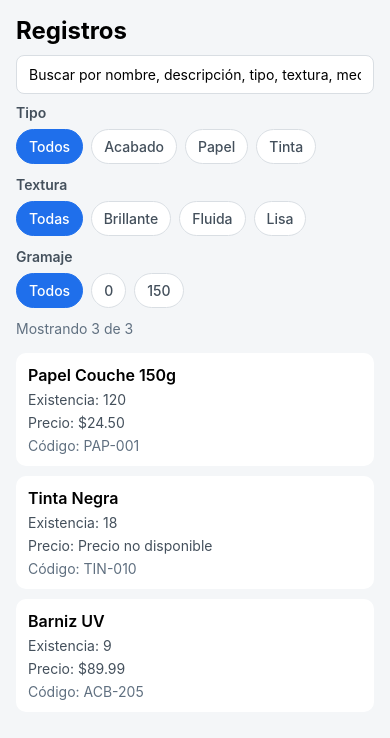
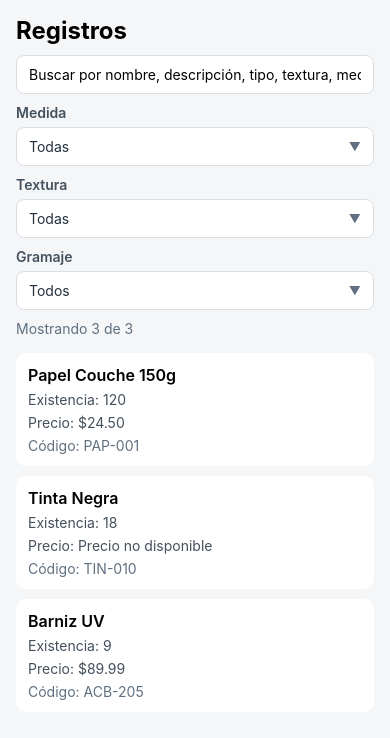
Before and after one commit to robertodi90-dot/app-movil, a React Native app: screen / in a window 390 px wide. Shown: the top 738 px of the page. Built offline with nearby package versions, Linux system fonts and the light colour scheme.

Commit message:
Ajusta filtros v1 con desplegables y medida

```diff
--- a/App.tsx
+++ b/App.tsx
@@ -3,7 +3,6 @@ import { useMemo, useState } from "react";
 import {
   FlatList,
   Pressable,
-  ScrollView,
   SafeAreaView,
   StyleSheet,
   Text,
@@ -24,16 +23,17 @@ const obtenerOpcionesUnicas = (
 export default function App() {
   const [busqueda, setBusqueda] = useState("");
   const [filtros, setFiltros] = useState<FiltrosBusqueda>({
-    tipo: "",
+    medida: "",
     textura: "",
     gramaje: ""
   });
+  const [filtroAbierto, setFiltroAbierto] = useState<"" | "medida" | "textura" | "gramaje">("");
   const [registroSeleccionado, setRegistroSeleccionado] = useState<Registro | null>(
     null
   );
 
-  const opcionesTipo = useMemo(
-    () => obtenerOpcionesUnicas(registros, (item) => item.tipo),
+  const opcionesMedida = useMemo(
+    () => obtenerOpcionesUnicas(registros, (item) => item.medida),
     []
   );
   const opcionesTextura = useMemo(
@@ -116,72 +116,57 @@ export default function App() {
           style={styles.searchInput}
         />
         <View style={styles.filtersBlock}>
-          <Text style={styles.filterLabel}>Tipo</Text>
-          <ScrollView horizontal showsHorizontalScrollIndicator={false}>
-            <View style={styles.filterRow}>
-              <FiltroOpcion
-                label="Todos"
-                activo={!filtros.tipo}
-                onPress={() => setFiltros((prev) => ({ ...prev, tipo: "" }))}
-              />
-              {opcionesTipo.map((opcion) => (
-                <FiltroOpcion
-                  key={`tipo-${opcion}`}
-                  label={opcion}
-                  activo={filtros.tipo === opcion}
-                  onPress={() =>
-                    setFiltros((prev) => ({ ...prev, tipo: opcion }))
-                  }
-                />
-              ))}
-            </View>
-          </ScrollView>
+          <Text style={styles.filterLabel}>Medida</Text>
+          <FiltroDesplegable
+            label={!filtros.medida ? "Todas" : filtros.medida}
+            abierto={filtroAbierto === "medida"}
+            opciones={opcionesMedida}
+            opcionActiva={filtros.medida}
+            textoTodas="Todas"
+            onToggle={() =>
+              setFiltroAbierto((prev) => (prev === "medida" ? "" : "medida"))
+            }
+            onSeleccionar={(valor) => {
+              setFiltros((prev) => ({ ...prev, medida: valor }));
+              setFiltroAbierto("");
+            }}
+          />
         </View>
 
         <View style={styles.filtersBlock}>
           <Text style={styles.filterLabel}>Textura</Text>
-          <ScrollView horizontal showsHorizontalScrollIndicator={false}>
-            <View style={styles.filterRow}>
-              <FiltroOpcion
-                label="Todas"
-                activo={!filtros.textura}
-                onPress={() => setFiltros((prev) => ({ ...prev, textura: "" }))}
-              />
-              {opcionesTextura.map((opcion) => (
-                <FiltroOpcion
-                  key={`textura-${opcion}`}
-                  label={opcion}
-                  activo={filtros.textura === opcion}
-                  onPress={() =>
-                    setFiltros((prev) => ({ ...prev, textura: opcion }))
-                  }
-                />
-              ))}
-            </View>
-          </ScrollView>
+          <FiltroDesplegable
+            label={!filtros.textura ? "Todas" : filtros.textura}
+            abierto={filtroAbierto === "textura"}
+            opciones={opcionesTextura}
+            opcionActiva={filtros.textura}
+            textoTodas="Todas"
+            onToggle={() =>
+              setFiltroAbierto((prev) => (prev === "textura" ? "" : "textura"))
+            }
+            onSeleccionar={(valor) => {
+              setFiltros((prev) => ({ ...prev, textura: valor }));
+              setFiltroAbierto("");
+            }}
+          />
         </View>
 
         <View style={styles.filtersBlock}>
           <Text style={styles.filterLabel}>Gramaje</Text>
-          <ScrollView horizontal showsHorizontalScrollIndicator={false}>
-            <View style={styles.filterRow}>
-              <FiltroOpcion
-                label="Todos"
-                activo={!filtros.gramaje}
-                onPress={() => setFiltros((prev) => ({ ...prev, gramaje: "" }))}
-              />
-              {opcionesGramaje.map((opcion) => (
-                <FiltroOpcion
-                  key={`gramaje-${opcion}`}
-                  label={opcion}
-                  activo={filtros.gramaje === opcion}
-                  onPress={() =>
-                    setFiltros((prev) => ({ ...prev, gramaje: opcion }))
-                  }
-                />
-              ))}
-            </View>
-          </ScrollView>
+          <FiltroDesplegable
+            label={!filtros.gramaje ? "Todos" : filtros.gramaje}
+            abierto={filtroAbierto === "gramaje"}
+            opciones={opcionesGramaje}
+            opcionActiva={filtros.gramaje}
+            textoTodas="Todos"
+            onToggle={() =>
+              setFiltroAbierto((prev) => (prev === "gramaje" ? "" : "gramaje"))
+            }
+            onSeleccionar={(valor) => {
+              setFiltros((prev) => ({ ...prev, gramaje: valor }));
+              setFiltroAbierto("");
+            }}
+          />
         </View>
         <Text style={styles.counter}>
           Mostrando {resultado.length} de {registros.length}
@@ -219,20 +204,68 @@ export default function App() {
 
 type FiltroOpcionProps = {
   label: string;
-  activo: boolean;
+  activo?: boolean;
   onPress: () => void;
 };
 
 function FiltroOpcion({ label, activo, onPress }: FiltroOpcionProps) {
   return (
     <Pressable
-      style={[styles.filterChip, activo && styles.filterChipActive]}
+      style={[styles.dropdownItem, activo && styles.dropdownItemActive]}
       onPress={onPress}
     >
-      <Text style={[styles.filterChipText, activo && styles.filterChipTextActive]}>
+      <Text style={[styles.dropdownItemText, activo && styles.dropdownItemTextActive]}>
         {label}
       </Text>
     </Pressable>
+  );
+}
+
+type FiltroDesplegableProps = {
+  label: string;
+  abierto: boolean;
+  opciones: string[];
+  opcionActiva: string;
+  textoTodas: string;
+  onToggle: () => void;
+  onSeleccionar: (valor: string) => void;
+};
+
+function FiltroDesplegable({
+  label,
+  abierto,
+  opciones,
+  opcionActiva,
+  textoTodas,
+  onToggle,
+  onSeleccionar
+}: FiltroDesplegableProps) {
+  return (
+    <View style={styles.dropdown}>
+      <Pressable style={styles.dropdownButton} onPress={onToggle}>
+        <Text style={styles.dropdownButtonText}>{label}</Text>
+        <Text style={styles.dropdownArrow}>{abierto ? "▲" : "▼"}</Text>
+      </Pressable>
+
+      {abierto ? (
+        <View style={styles.dropdownPanel}>
+          {/* Lista básica para mantener una experiencia simple en móvil y web */}
+          <FiltroOpcion
+            label={textoTodas}
+            activo={!opcionActiva}
+            onPress={() => onSeleccionar("")}
+          />
+          {opciones.map((opcion) => (
+            <FiltroOpcion
+              key={opcion}
+              label={opcion}
+              activo={opcionActiva === opcion}
+              onPress={() => onSeleccionar(opcion)}
+            />
+          ))}
+        </View>
+      ) : null}
+    </View>
   );
 }
 
@@ -265,28 +298,46 @@ const styles = StyleSheet.create({
     fontWeight: "600",
     color: "#44505C"
   },
-  filterRow: {
-    flexDirection: "row",
-    gap: 8,
-    paddingVertical: 2
+  dropdown: {
+    gap: 6
   },
-  filterChip: {
+  dropdownButton: {
     backgroundColor: "#FFF",
     borderWidth: 1,
     borderColor: "#D9DEE3",
-    borderRadius: 999,
+    borderRadius: 8,
     paddingHorizontal: 12,
-    paddingVertical: 8
+    paddingVertical: 10,
+    flexDirection: "row",
+    alignItems: "center",
+    justifyContent: "space-between"
   },
-  filterChipActive: {
+  dropdownButtonText: {
+    color: "#24303C"
+  },
+  dropdownArrow: {
+    color: "#607080",
+    fontSize: 12
+  },
+  dropdownPanel: {
+    backgroundColor: "#FFF",
+    borderWidth: 1,
+    borderColor: "#D9DEE3",
+    borderRadius: 8,
+    overflow: "hidden"
+  },
+  dropdownItem: {
+    paddingHorizontal: 12,
+    paddingVertical: 10
+  },
+  dropdownItemActive: {
     backgroundColor: "#1F6FEB",
-    borderColor: "#1F6FEB"
   },
-  filterChipText: {
+  dropdownItemText: {
     color: "#44505C",
     fontWeight: "500"
   },
-  filterChipTextActive: {
+  dropdownItemTextActive: {
     color: "#FFF"
   },
   counter: {
--- a/src/utils/search.ts
+++ b/src/utils/search.ts
@@ -3,7 +3,7 @@ import type { Registro } from "../types/registro";
 const normalize = (value: string): string => value.trim().toLowerCase();
 
 export type FiltrosBusqueda = {
-  tipo: string;
+  medida: string;
   textura: string;
   gramaje: string;
 };
@@ -16,12 +16,12 @@ export const filtrarRegistros = (
   const q = normalize(termino);
 
   return registros.filter((item) => {
-    const cumpleTipo = !filtros.tipo || item.tipo === filtros.tipo;
+    const cumpleMedida = !filtros.medida || item.medida === filtros.medida;
     const cumpleTextura = !filtros.textura || item.textura === filtros.textura;
     const cumpleGramaje =
       !filtros.gramaje || String(item.gramaje) === filtros.gramaje;
 
-    if (!cumpleTipo || !cumpleTextura || !cumpleGramaje) {
+    if (!cumpleMedida || !cumpleTextura || !cumpleGramaje) {
       return false;
     }
 
```
